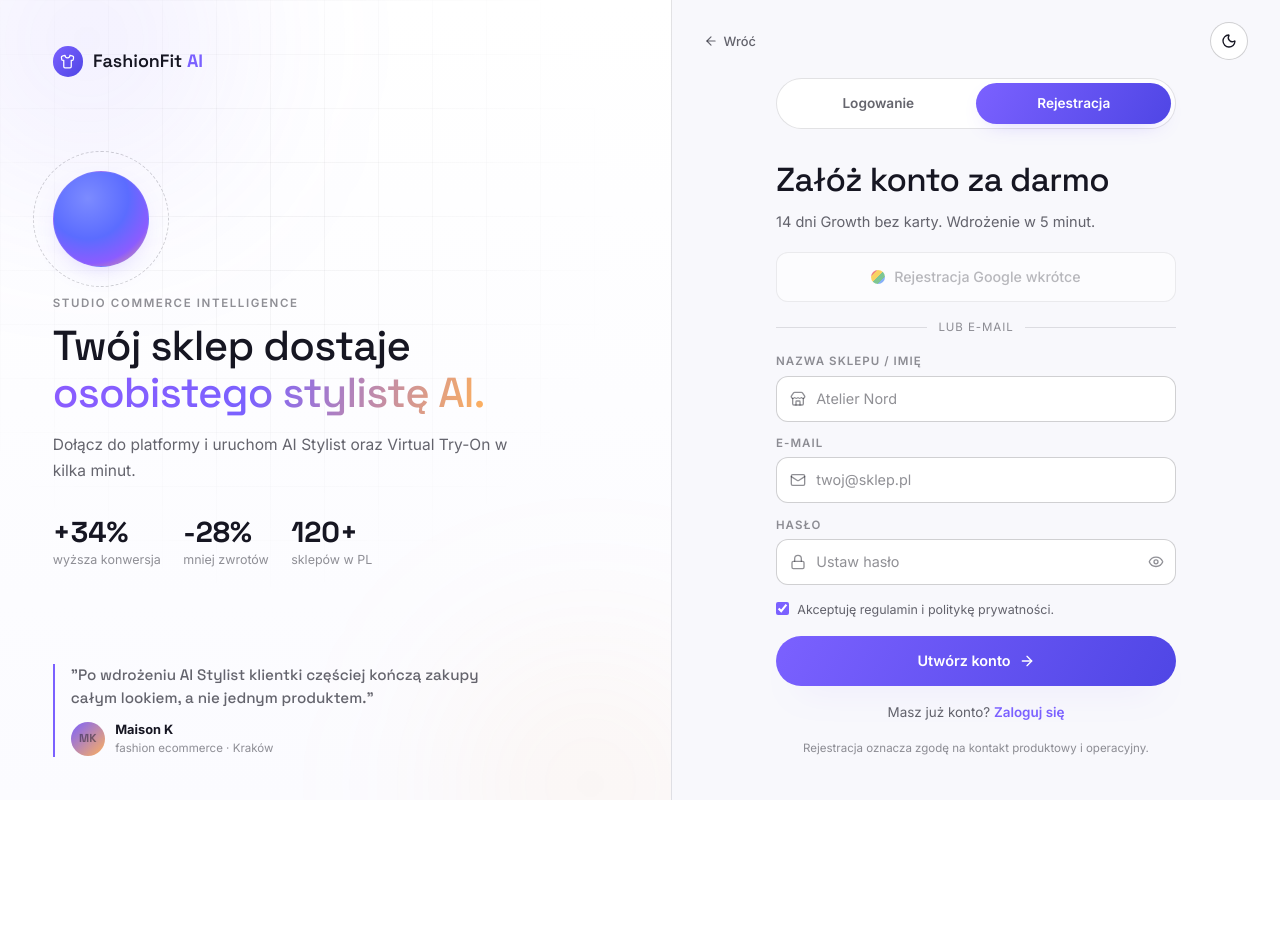
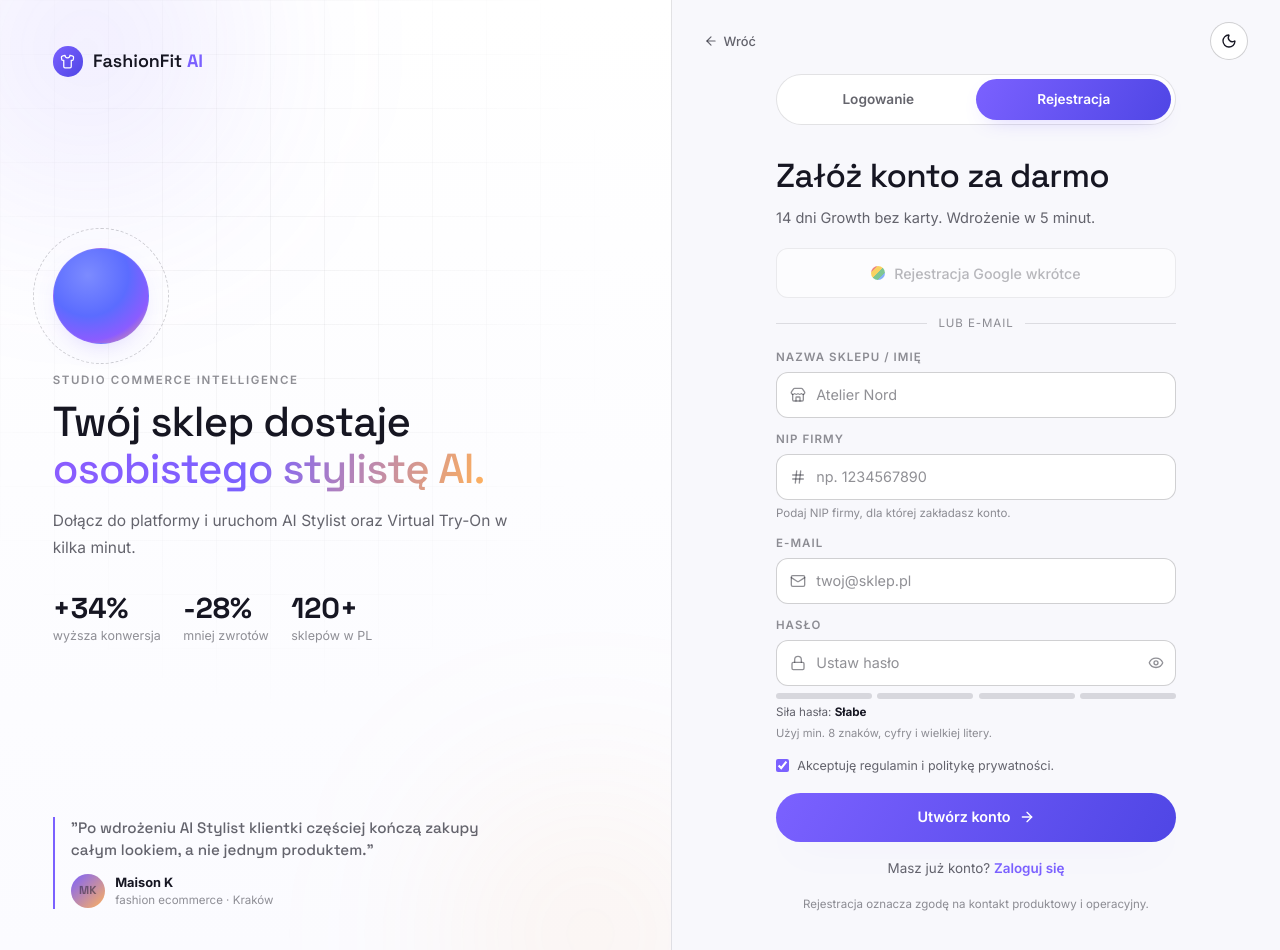
Before and after one commit to Mateusz199703/fashionfit-scandalhurt, a React (Create React App) app in the folder dashboard/: page /register in a window 1280 px wide. Shown: the top 950 px of the page. Before the commit the page ends 800 px from the top, so only its background shows below. Built offline with nearby package versions, Linux system fonts and the light colour scheme; no server answers.

Commit message:
Add NIP validation and password strength to registration

```diff
--- a/dashboard/src/index.css
+++ b/dashboard/src/index.css
@@ -900,6 +900,12 @@
     color: var(--rose);
   }
 
+  .ff-auth-help-text {
+    margin-top: 0.3rem;
+    font-size: 0.72rem;
+    color: var(--auth-text-faint);
+  }
+
   .ff-auth-field-error .ff-input {
     border-color: color-mix(in srgb, var(--rose) 70%, transparent);
     box-shadow: 0 0 0 3px color-mix(in srgb, var(--rose) 25%, transparent);
@@ -927,6 +933,42 @@
     padding-bottom: 0.93rem;
     margin-top: 0.28rem;
     font-size: 0.9rem;
+  }
+
+  .ff-auth-password-strength {
+    margin-top: 0.48rem;
+  }
+
+  .ff-auth-password-strength-bars {
+    display: grid;
+    grid-template-columns: repeat(4, minmax(0, 1fr));
+    gap: 0.35rem;
+  }
+
+  .ff-auth-password-strength-bar {
+    height: 0.34rem;
+    border-radius: 999px;
+    background: color-mix(in srgb, var(--auth-text-faint) 30%, transparent);
+  }
+
+  .ff-auth-password-strength-bar.is-active {
+    background: linear-gradient(120deg, var(--accent), var(--accent2));
+  }
+
+  .ff-auth-password-strength-label {
+    margin-top: 0.35rem;
+    font-size: 0.73rem;
+    color: var(--auth-text-dim);
+  }
+
+  .ff-auth-password-strength-label strong {
+    color: var(--auth-text);
+  }
+
+  .ff-auth-password-strength-help {
+    margin-top: 0.18rem;
+    font-size: 0.7rem;
+    color: var(--auth-text-faint);
   }
 
   .ff-auth-alt-link {
--- a/dashboard/src/pages/RegisterPage.tsx
+++ b/dashboard/src/pages/RegisterPage.tsx
@@ -1,10 +1,38 @@
 import React, { useState } from 'react';
 import { Link, useNavigate, useSearchParams } from 'react-router-dom';
 import toast from 'react-hot-toast';
-import { ArrowLeft, ArrowRight, Shirt, Eye, EyeOff, Mail, Lock, Store, Sun, Moon } from 'lucide-react';
+import { ArrowLeft, ArrowRight, Shirt, Eye, EyeOff, Mail, Lock, Store, Sun, Moon, Hash } from 'lucide-react';
 import { useAuth } from '../auth/AuthContext';
 import { apiErrorMessage } from '../api/client';
 import { Plan } from '../types';
+
+const NIP_WEIGHTS = [6, 5, 7, 2, 3, 4, 5, 6, 7];
+
+function normalizeNip(value: string) {
+  return value.replace(/[\s-]+/g, '').replace(/\D/g, '');
+}
+
+function isValidPolishNip(nip: string) {
+  if (!/^\d{10}$/.test(nip)) return false;
+  const digits = nip.split('').map(Number);
+  const checksum = NIP_WEIGHTS.reduce((sum, weight, idx) => sum + (digits[idx] * weight), 0) % 11;
+  return checksum !== 10 && checksum === digits[9];
+}
+
+function getPasswordStrength(password: string) {
+  const score = [
+    password.length >= 8,
+    /[a-z]/.test(password),
+    /[A-Z]/.test(password),
+    /\d/.test(password),
+    /[^A-Za-z0-9]/.test(password),
+  ].filter(Boolean).length;
+
+  if (score <= 1) return { label: 'Słabe', segments: password.length ? 1 : 0 };
+  if (score === 2) return { label: 'Średnie', segments: 2 };
+  if (score <= 4) return { label: 'Dobre', segments: 3 };
+  return { label: 'Mocne', segments: 4 };
+}
 
 export function RegisterPage() {
   const { register } = useAuth();
@@ -19,9 +47,12 @@
   const [showPassword, setShowPassword] = useState(false);
   const [theme, setTheme] = useState<'light' | 'dark'>('light');
   const [termsAccepted, setTermsAccepted] = useState(true);
+  const passwordStrength = getPasswordStrength(form.password);
 
   const set = (key: string) => (e: React.ChangeEvent<HTMLInputElement>) =>
     setForm((prev) => ({ ...prev, [key]: e.target.value }));
+  const setCompanyNip = (e: React.ChangeEvent<HTMLInputElement>) =>
+    setForm((prev) => ({ ...prev, company_nip: normalizeNip(e.target.value) }));
 
   const validate = () => {
     const next: Record<string, string> = {};
@@ -29,8 +60,9 @@
     if (!/^[^\s@]+@[^\s@]+\.[^\s@]+$/.test(form.email)) next.email = 'Podaj poprawny adres e-mail';
     if (form.password.length < 8) next.password = 'Hasło musi mieć co najmniej 8 znaków';
     if (!termsAccepted) next.terms = 'Aby założyć konto, zaakceptuj regulamin i politykę prywatności.';
-    const nipDigits = form.company_nip.replace(/\D/g, '');
-    if (form.company_nip.trim() && nipDigits.length !== 10) next.company_nip = 'NIP musi mieć 10 cyfr';
+    const nipDigits = normalizeNip(form.company_nip);
+    if (!nipDigits) next.company_nip = 'NIP firmy jest wymagany.';
+    else if (!isValidPolishNip(nipDigits)) next.company_nip = 'Podaj poprawny NIP firmy.';
     setErrors(next);
     return Object.keys(next).length === 0;
   };
@@ -45,7 +77,7 @@
         email: form.email,
         password: form.password,
         company_name: form.company_name || undefined,
-        company_nip: form.company_nip || undefined,
+        company_nip: normalizeNip(form.company_nip) || undefined,
         plan: selectedPlan || undefined,
       });
       if (checkoutUrl) {
@@ -182,6 +214,28 @@
                 {errors.name && <p className="ff-auth-error-text">{errors.name}</p>}
               </div>
 
+              <div className={errors.company_nip ? 'ff-auth-field ff-auth-field-error' : 'ff-auth-field'}>
+                <label className="ff-label" htmlFor="company_nip">NIP firmy</label>
+                <div className="ff-auth-input-wrap">
+                  <span className="ff-auth-input-lead" aria-hidden="true">
+                    <Hash size={16} />
+                  </span>
+                  <input
+                    id="company_nip"
+                    className="ff-input"
+                    inputMode="numeric"
+                    autoComplete="off"
+                    value={form.company_nip}
+                    onChange={setCompanyNip}
+                    placeholder="np. 1234567890"
+                    aria-invalid={errors.company_nip ? 'true' : 'false'}
+                    aria-describedby={errors.company_nip ? 'company-nip-help company-nip-error' : 'company-nip-help'}
+                  />
+                </div>
+                <p id="company-nip-help" className="ff-auth-help-text">Podaj NIP firmy, dla której zakładasz konto.</p>
+                {errors.company_nip && <p id="company-nip-error" className="ff-auth-error-text">{errors.company_nip}</p>}
+              </div>
+
               <div className={errors.email ? 'ff-auth-field ff-auth-field-error' : 'ff-auth-field'}>
                 <label className="ff-label" htmlFor="email">E-mail</label>
                 <div className="ff-auth-input-wrap">
@@ -217,6 +271,20 @@
                   </button>
                 </div>
                 {errors.password && <p className="ff-auth-error-text">{errors.password}</p>}
+                <div className="ff-auth-password-strength" aria-live="polite">
+                  <div className="ff-auth-password-strength-bars" aria-hidden="true">
+                    {Array.from({ length: 4 }).map((_, index) => (
+                      <span
+                        key={index}
+                        className={index < passwordStrength.segments ? 'ff-auth-password-strength-bar is-active' : 'ff-auth-password-strength-bar'}
+                      />
+                    ))}
+                  </div>
+                  <p className="ff-auth-password-strength-label">
+                    Siła hasła: <strong>{passwordStrength.label}</strong>
+                  </p>
+                  <p className="ff-auth-password-strength-help">Użyj min. 8 znaków, cyfry i wielkiej litery.</p>
+                </div>
               </div>
 
               <label className="ff-auth-check-row">
```
